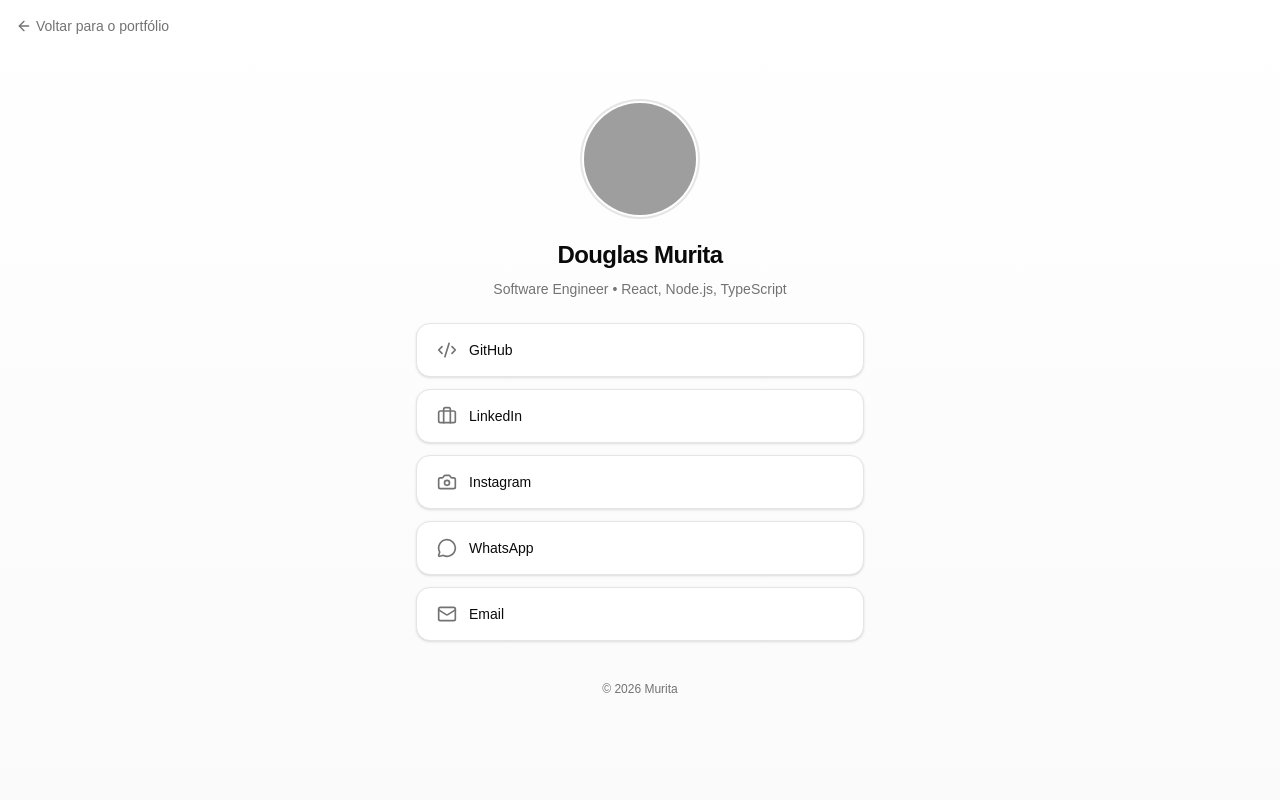
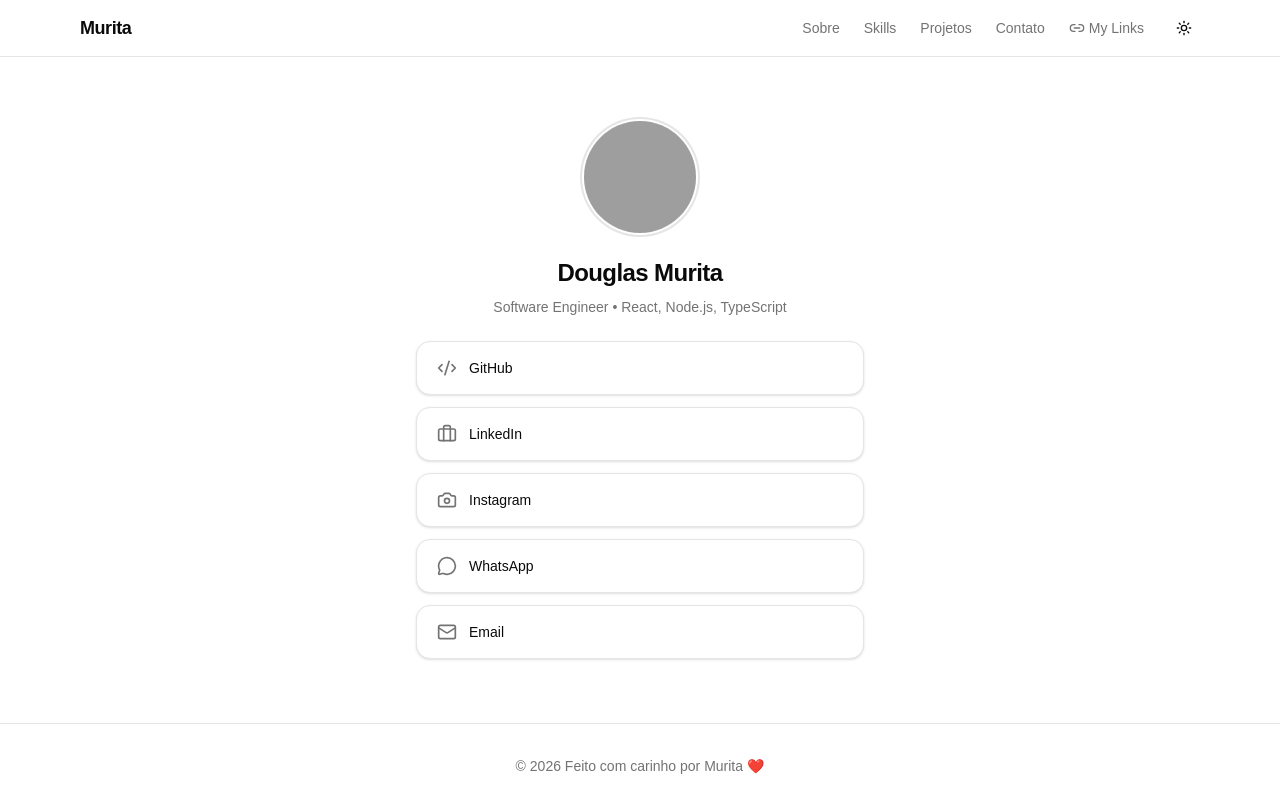
Before and after one commit to muritadb/site-portfolio, a React (Vite) app: page /mylinks in a window 1280 px wide. Built offline with nearby package versions, Linux system fonts and the light colour scheme; grey boxes are pictures that could not be loaded.

Commit message:
feat: add Header and Footer in mylinks page

```diff
--- a/src/App.tsx
+++ b/src/App.tsx
@@ -1,7 +1,7 @@
 import type { FC } from "react"
 import { BrowserRouter, Routes, Route } from "react-router-dom"
 import Home from "@/pages/Home"
-import Mylinks from "@/components/sections/Mylinks"
+import Mylinks from "@/pages/Mylinks"
 
 const App: FC = () => {
   return (
--- a/src/components/layout/Footer.tsx
+++ b/src/components/layout/Footer.tsx
@@ -1,43 +1,12 @@
-import { Code2, Mail, Briefcase } from "lucide-react"
-import type { SocialLink } from "@/types"
 import type { FC } from "react"
-
-const socialLinks: SocialLink[] = [
-  { name: "GitHub", url: "https://github.com", icon: "Code2" },
-  { name: "LinkedIn", url: "https://linkedin.com", icon: "Briefcase" },
-  { name: "Email", url: "mailto:douglasb008@gmail.com", icon: "Mail" },
-]
-
-const iconMap: Record<string, typeof Code2> = {
-  Code2,
-  Briefcase,
-  Mail,
-}
 
 const Footer: FC = () => {
   return (
     <footer className="border-t">
-      <div className="mx-auto flex max-w-6xl flex-col items-center gap-4 px-4 py-8 md:flex-row md:justify-between">
+      <div className="mx-auto flex max-w-6xl flex-col items-center gap-4 px-4 py-8">
         <p className="text-sm text-muted-foreground">
           &copy; {new Date().getFullYear()} Feito com carinho por Murita ❤️
         </p>
-        <div className="flex items-center gap-4">
-          {socialLinks.map((link) => {
-            const Icon = iconMap[link.icon]
-            return (
-              <a
-                key={link.name}
-                href={link.url}
-                target="_blank"
-                rel="noopener noreferrer"
-                className="text-muted-foreground transition-colors hover:text-foreground"
-              >
-                <Icon className="size-5" />
-                <span className="sr-only">{link.name}</span>
-              </a>
-            )
-          })}
-        </div>
       </div>
     </footer>
   )
--- a/src/components/layout/Header.tsx
+++ b/src/components/layout/Header.tsx
@@ -33,7 +33,7 @@
           {navLinks.map((link) => (
             <a
               key={link.href}
-              href={link.href}
+              href={"/" + link.href}
               className="text-sm text-muted-foreground transition-colors hover:text-foreground"
             >
               {link.label}
@@ -87,7 +87,7 @@
             {navLinks.map((link) => (
               <a
                 key={link.href}
-                href={link.href}
+                href={"/" + link.href}
                 onClick={() => setMobileOpen(false)}
                 className="rounded-md px-3 py-2 text-sm text-muted-foreground transition-colors hover:bg-muted hover:text-foreground"
               >
--- a/src/components/sections/Mylinks.tsx
+++ b/src/components/sections/Mylinks.tsx
@@ -1,6 +1,5 @@
 import type { FC } from "react"
-import { ArrowLeft, Code2, Mail, Briefcase, MessageCircle, Camera, Globe } from "lucide-react"
-import { Link } from "react-router-dom"
+import { Code2, Mail, Briefcase, MessageCircle, Camera, Globe } from "lucide-react"
 import type { MyLink } from "@/types"
 import { Avatar, AvatarFallback, AvatarImage } from "@/components/ui/avatar"
 
@@ -48,15 +47,6 @@
 
 const Mylinks: FC = () => {
   return (
-    <div className="flex min-h-screen flex-col items-center justify-center bg-gradient-to-b from-background to-muted/50 px-4 py-16">
-      <Link
-        to="/"
-        className="absolute top-4 left-4 flex items-center gap-1 text-sm text-muted-foreground transition-colors hover:text-foreground"
-      >
-        <ArrowLeft className="size-4" />
-        Voltar para o portfólio
-      </Link>
-
     <div className="flex w-full max-w-md flex-col items-center gap-6">
       <Avatar className="size-28 ring-2 ring-border ring-offset-2 ring-offset-background">
         <AvatarImage src="https://avatars.githubusercontent.com/muritadb" alt="Murita photo" />
@@ -89,11 +79,6 @@
           )
         })}
       </div>
-
-        <p className="mt-4 text-xs text-muted-foreground">
-          &copy; {new Date().getFullYear()} Murita
-        </p>
-      </div>
     </div>
   )
 }
--- /dev/null
+++ b/src/pages/Mylinks.tsx
@@ -0,0 +1,18 @@
+import type { FC } from "react"
+import Header from "@/components/layout/Header"
+import Footer from "@/components/layout/Footer"
+import MylinksSection from "@/components/sections/Mylinks"
+
+const Mylinks: FC = () => {
+  return (
+    <div className="flex min-h-screen flex-col">
+      <Header />
+      <main className="flex flex-1 items-center justify-center px-4 py-16">
+        <MylinksSection />
+      </main>
+      <Footer />
+    </div>
+  )
+}
+
+export default Mylinks
```
Lines whose indentation alone changed are shown as unchanged.
